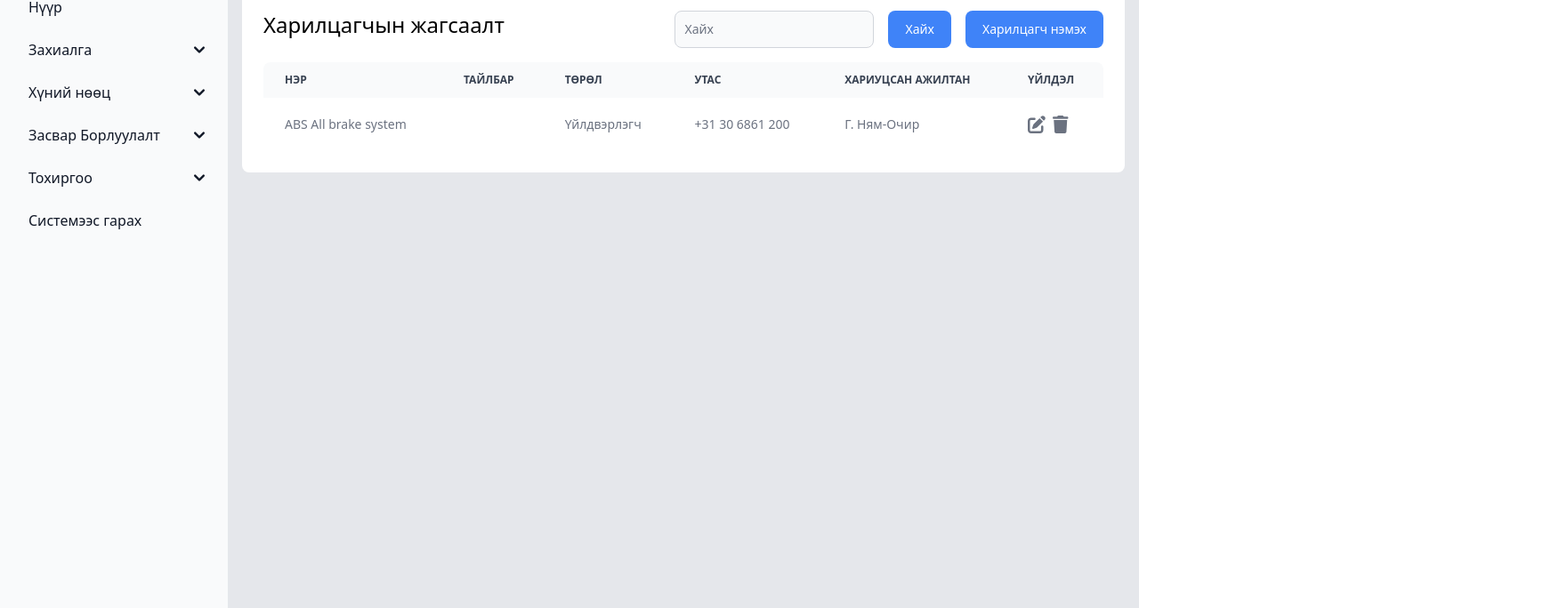
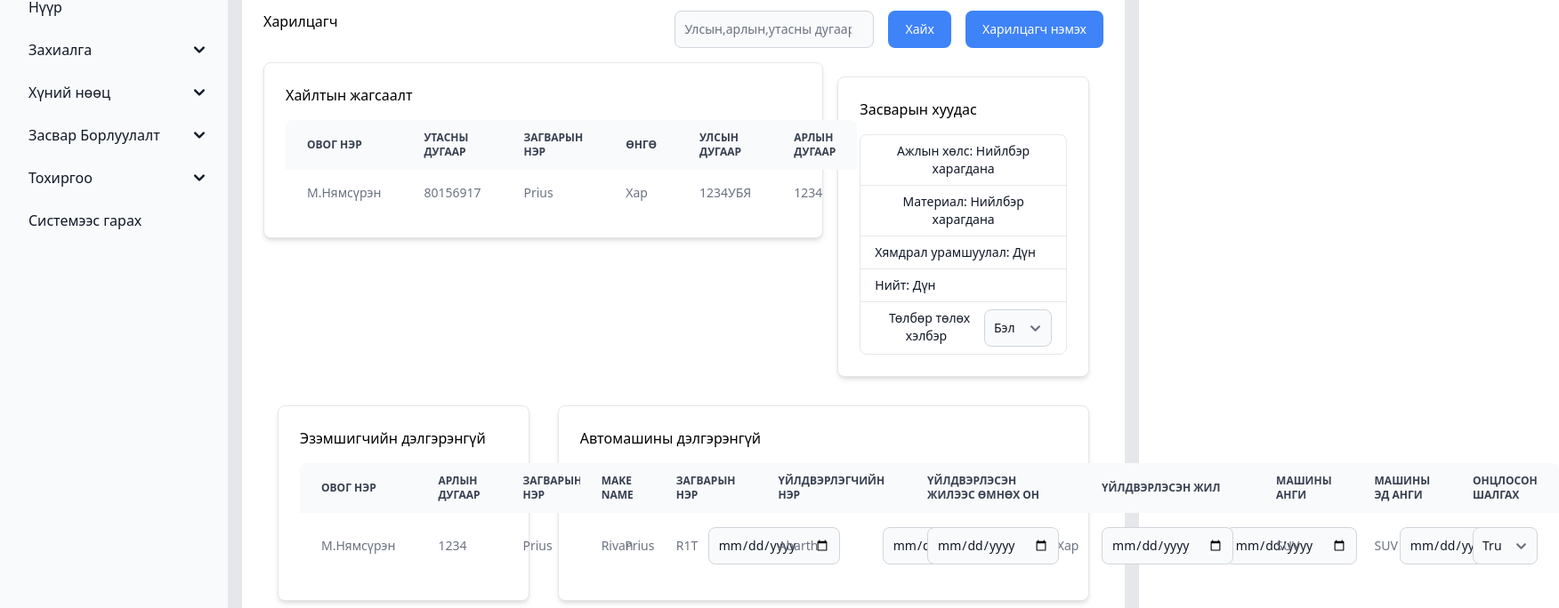
Before and after one commit to Bsodkhuu/systemly_front, a React (Vite) app: page /customer in a window 1280 px wide. Shown: the part 88-772 px from the top of the page at 89% size, 1752 px wide, since content can reach past the window. Built offline with nearby package versions, Linux system fonts and the light colour scheme.

Commit message:
employee

```diff
--- a/src/main.jsx
+++ b/src/main.jsx
@@ -21,6 +21,7 @@ import Spare from "./pages/Customer/Spare";
 import Settings from "./pages/Settings";
 import Price from "./pages/Settings/Price";
 import Naryd from "./pages/Human/Naryd";
+import EmployeeHistory from "./pages/Human/Employee_history";
 const router = createBrowserRouter([
   {
     path: "/",
@@ -30,6 +31,10 @@ const router = createBrowserRouter([
   {
     path: "/naryd",
     element: <Naryd/>
+  },
+  {
+    path: "/employee_history",
+    element: <EmployeeHistory/>
   },
   {
     path: "/settings",
--- a/src/pages/Customer/index.jsx
+++ b/src/pages/Customer/index.jsx
@@ -1,12 +1,13 @@
 import {
   Button,
-  FileInput,
+  Table,
   Label,
   Modal,
+  Card,
+  TextInput,
   Select,
-  Table,
-  TextInput,
-  Textarea,
+  ListGroup,
+  Dropdown
 } from "flowbite-react";
 import Layout from "../../components/layout";
 import { FontAwesomeIcon } from "@fortawesome/react-fontawesome";
@@ -16,7 +17,7 @@ import { useState } from "react";
 
 const Customer = () => {
   const [showModal, setShowModal] = useState(false);
-
+  const [showSearch, setShowSearch] = useState(false);
   function openModal() {
     setShowModal(true);
   }
@@ -28,6 +29,10 @@ const Customer = () => {
   function createCustomer() {
     // fetch('/api/customer')
     setShowModal(false);
+  }
+  function search() {
+    // fetch('/api/customer')
+    setShowSearch();
   }
 
   return (
@@ -43,7 +48,7 @@ const Customer = () => {
                 </div>
                 <TextInput id="name" />
               </div>
-              <div className="w-1/2">
+              {/* <div className="w-1/2">
                 <div className="mb-2 block">
                   <Label htmlFor="category" value="Yндсэн категори" />
                 </div>
@@ -124,6 +129,7 @@ const Customer = () => {
                 </div>
                 <TextInput id="password" type="password" />
               </div>
+            </div> */}
             </div>
           </form>
         </Modal.Body>
@@ -139,11 +145,10 @@ const Customer = () => {
       <div className="p-4 bg-gray-200 h-screen w-full">
         <div className="bg-white p-6 rounded-lg">
           <div className="flex justify-between mb-4">
-            <h1 className="text-2xl">Харилцагчын жагсаалт</h1>
+          <h4 className="text-1xl">Харилцагч</h4>
             <div className="flex gap-4">
-
-              <TextInput id="search" type="search" placeholder="Хайх" />
-              <Button className="bg-blue-500">
+              <TextInput id="search" type="search" placeholder="Улсын,арлын,утасны дугаараар хайх" />
+              <Button className="bg-blue-500" onClick={search}>
                 Хайх
               </Button>
               <Button className="bg-blue-500" onClick={openModal}>
@@ -151,7 +156,230 @@ const Customer = () => {
               </Button>
             </div>
           </div>
+         <div className="grid grid-cols-3">
+
+         <div className="col-span-2">
+            <div className="w-50">
+              <Card>
+              <h1>Хайлтын жагсаалт</h1>
               <Table>
+                 <Table.Head className="uppercase">
+                 <Table.HeadCell>Овог нэр</Table.HeadCell>
+                 <Table.HeadCell>Утасны дугаар</Table.HeadCell>
+                 <Table.HeadCell>Загварын нэр</Table.HeadCell>
+                 <Table.HeadCell>Өнгө</Table.HeadCell>
+                 <Table.HeadCell>Улсын дугаар</Table.HeadCell>
+                 <Table.HeadCell>Арлын дугаар</Table.HeadCell>
+
+                 </Table.Head>
+                 <Table.Body className="divide-y">
+                  <Table.Row>
+                    <Table.Cell>М.Нямсүрэн</Table.Cell>
+                    <Table.Cell>80156917</Table.Cell>
+                    <Table.Cell>Prius</Table.Cell>
+                    <Table.Cell>Хар</Table.Cell>
+                    <Table.Cell>1234УБЯ</Table.Cell>
+                    <Table.Cell>1234</Table.Cell>
+                  </Table.Row>
+                 </Table.Body>
+              </Table>
+              </Card>
+              </div>
+         </div>
+         <div className="p-4">
+            <div className="w-68">
+            <Card>
+            <h1>Засварын хуудас</h1>
+            <ListGroup>
+              <ListGroup.Item>
+                Ажлын хөлс: Нийлбэр харагдана
+              </ListGroup.Item>
+              <ListGroup.Item>
+                Материал: Нийлбэр харагдана
+              </ListGroup.Item>
+              <ListGroup.Item>
+                Хямдрал урамшуулал: Дүн
+              </ListGroup.Item>
+              <ListGroup.Item>
+                Нийт: Дүн
+              </ListGroup.Item>
+              <ListGroup.Item>
+              Төлбөр төлөх хэлбэр
+               &nbsp;
+              <Select>
+
+                <option value="belen">Бэлэн</option>
+                <option value="cart">Карт</option>
+                <option value="qpay">Qpay</option>
+              </Select>
+              </ListGroup.Item>
+
+            </ListGroup>
+            </Card>
+            </div>
+          </div>
+
+          <div className="p-4">
+            <div className="w-58">
+              <Card>
+              <h1>Эзэмшигчийн дэлгэрэнгүй</h1>
+              <Table>
+                <Table.Head className="uppercase">
+                  <Table.HeadCell>
+                    Овог Нэр
+                  </Table.HeadCell>
+                  <Table.HeadCell>
+                    Арлын дугаар
+                  </Table.HeadCell>
+                  <Table.HeadCell>
+                      Загварын нэр
+                  </Table.HeadCell>
+                  <Table.HeadCell>
+                    Модел нэр
+                  </Table.HeadCell>
+                  <Table.HeadCell>
+                    Үйлдвэрлэгдсэн он
+                  </Table.HeadCell>
+                  <Table.HeadCell>
+                    Импортлогдсон он
+                  </Table.HeadCell>
+                  <Table.HeadCell>
+                    Өнгө
+                  </Table.HeadCell>
+                  <Table.HeadCell>
+                    Улсын дугаар
+                  </Table.HeadCell>
+                  <Table.HeadCell>
+                    Бүртгэгдсэн он
+                  </Table.HeadCell>
+                  <Table.HeadCell>
+                    Гишүүнд бүртгэгдсэн он сар
+                  </Table.HeadCell>
+                </Table.Head>
+                <Table.Body className="divide-y">
+                <Table.Row>
+                  <Table.Cell>М.Нямсүрэн</Table.Cell>
+                  <Table.Cell>1234</Table.Cell>
+                  <Table.Cell>Prius</Table.Cell>
+                  <Table.Cell>Prius</Table.Cell>
+                  <Table.Cell>
+                    <TextInput type="date" id="date"/>
+                  </Table.Cell>
+                  <Table.Cell>
+                    <TextInput type="date" id="date"/>
+                  </Table.Cell>
+                  <Table.Cell>Хар</Table.Cell>
+                  <Table.Cell>1234УБЯ</Table.Cell>
+                  <Table.Cell>
+                    <TextInput type="date" id="date"/>
+                  </Table.Cell>
+                  <Table.Cell>
+                    <TextInput type="date" id="date"/>
+                  </Table.Cell>
+                </Table.Row>
+                </Table.Body>
+              </Table>
+              </Card>
+         </div>
+         </div>
+
+
+        <div className="col-span-2">
+        <div className="p-4">
+            <div className="w-68">
+            <Card>
+            <h1>Автомашины дэлгэрэнгүй</h1>
+            <Table>
+              <Table.Head className="uppercase">
+                <Table.HeadCell>
+                  Make name
+                </Table.HeadCell>
+                <Table.HeadCell>
+                  Загварын нэр
+                </Table.HeadCell>
+                <Table.HeadCell>
+                  Үйлдвэрлэгчийн нэр
+                </Table.HeadCell>
+                <Table.HeadCell>
+                  Үйлдвэрлэсэн жилээс өмнөх он
+                </Table.HeadCell>
+                <Table.HeadCell>
+                  Үйлдвэрлэсэн жил
+                </Table.HeadCell>
+                <Table.HeadCell>
+                  Машины анги
+                </Table.HeadCell>
+                <Table.HeadCell>
+                  Машины эд анги
+                </Table.HeadCell>
+                <Table.HeadCell>
+                  Онцлосон шалгах
+                </Table.HeadCell>
+              </Table.Head>
+              <Table.Body>
+                <Table.Row>
+                  <Table.Cell>Rivan</Table.Cell>
+                  <Table.Cell>R1T</Table.Cell>
+                  <Table.Cell>Abarth</Table.Cell>
+                  <Table.Cell>
+                    <TextInput type="date" />
+                  </Table.Cell>
+                  <Table.Cell>
+                    <TextInput type="date" />
+                  </Table.Cell>
+                  <Table.Cell>SUV</Table.Cell>
+                  <Table.Cell>SUV</Table.Cell>
+                  <Table.Cell>
+                   <Select>
+                    <option value="true">True</option>
+                    <option value="false">False</option>
+                   </Select>
+                  </Table.Cell>
+                </Table.Row>
+              </Table.Body>
+            </Table>
+            </Card>
+            </div>
+         </div>
+        </div>
+        <div className="col-span-2">
+
+            <div className="w-68">
+            <Card>
+            <h1>Үйлчилгээний дэлгэрэнгүй</h1>
+            <Table>
+              <Table.Head className="uppercase">
+                <Table.HeadCell>Items</Table.HeadCell>
+                <Table.HeadCell>Тоо ширхэг</Table.HeadCell>
+                <Table.HeadCell>Нэгжийн үнэ</Table.HeadCell>
+
+                <Table.HeadCell>Нийт үнэ</Table.HeadCell>
+              </Table.Head>
+              <Table.Body>
+                <Table.Row>
+                  <Table.Cell>11</Table.Cell>
+                  <Table.Cell>1</Table.Cell>
+                  <Table.Cell>11.0000</Table.Cell>
+                  <Table.Cell>11.0000</Table.Cell>
+                </Table.Row>
+              </Table.Body>
+            </Table>
+            </Card>
+
+         </div>
+        </div>
+
+        </div>
+        </div>
+      </div>
+    </Layout>
+  );
+};
+
+export default Customer;
+
+
+{/* <Table>
 <Table.Head className="uppercase">
   <Table.HeadCell>Нэр</Table.HeadCell>
   <Table.HeadCell>Тайлбар</Table.HeadCell>
@@ -173,11 +401,4 @@ const Customer = () => {
     </Table.Cell>
   </Table.Row>
 </Table.Body>
-          </Table>
-        </div>
-      </div>
-    </Layout>
-  );
-};
-
-export default Customer;
+</Table> */}
--- /dev/null
+++ b/src/pages/Human/Employee_history/index.jsx
@@ -0,0 +1,11 @@
+import Layout from "../../../components/layout";
+
+
+const EmployeeHistory = () => {
+    return (
+        <Layout>
+            <h1>Ажилтны түүх</h1>
+        </Layout>
+    );
+}
+export default EmployeeHistory;
--- a/src/pages/Human/index.jsx
+++ b/src/pages/Human/index.jsx
@@ -3,7 +3,7 @@ import { useState } from "react";
 import { FontAwesomeIcon } from "@fortawesome/react-fontawesome";
 import { faPenToSquare } from "@fortawesome/free-solid-svg-icons";
 import { faTrash } from "@fortawesome/free-solid-svg-icons";
-import { TextInput, Button, Table,  Modal, Label, FileInput} from "flowbite-react";
+import { TextInput, Button, Table, Card, Modal, Label, FileInput} from "flowbite-react";
 const Human = () => {
     const [showModal, setShowModal] = useState(false);
 
@@ -99,7 +99,7 @@ const Human = () => {
       <div className="p-4 bg-gray-200 h-screen w-full">
         <div className="bg-white p-6 rounded-lg">
           <div className="flex justify-between mb-4">
-          <h4 className="text-1xl">Ажилтны жагсаалт
+          <h4 className="text-1xl">Ажилтан
          </h4>
 
 
@@ -110,35 +110,27 @@ const Human = () => {
               </Button>
             </div>
           </div>
-          <Table>
-                        <Table.Head className="uppercase">
-                        <Table.HeadCell>Ажилтны дугаар</Table.HeadCell>
-                        <Table.HeadCell>Нэр</Table.HeadCell>
-                        <Table.HeadCell>Утасны дугаар</Table.HeadCell>
-                        <Table.HeadCell>Хүйс</Table.HeadCell>
-                        <Table.HeadCell>Хариуцсан үүрэг</Table.HeadCell>
-                        <Table.HeadCell>Мэргэжил</Table.HeadCell>
-                        <Table.HeadCell>Ажилд орсон он сар</Table.HeadCell>
-                        <Table.HeadCell>Үйлдэл</Table.HeadCell>
-                        </Table.Head>
-                        <Table.Body className="divide-y">
-                            <Table.Row>
-                                <Table.Cell>NN-1</Table.Cell>
-                                <Table.Cell>Example</Table.Cell>
-                                <Table.Cell>90909090</Table.Cell>
-                                <Table.Cell>Эм</Table.Cell>
-                                <Table.Cell>full stack developer</Table.Cell>
-                                <Table.Cell>IT</Table.Cell>
-                                <Table.Cell>2023.03.13</Table.Cell>
-                                <Table.Cell className="text-xl space-x-2">
-                  <FontAwesomeIcon icon={faPenToSquare} />
-                  <FontAwesomeIcon icon={faTrash} />
-                </Table.Cell>
-                            </Table.Row>
-                        </Table.Body>
-                    </Table>
+           <div className="grid grid-cols-2">
+           <div className="p-4">
+           <Card>
+           <h5 className="text-1xl">Ажилтны жагсаалт</h5>
+            <div className="flex gap-4">
+              <Button className="bg-blue-500">Идэвхитэй</Button>
+              <a href="/employee_history">
+               <Button className="bg-blue-500">
+                 Түүх
+               </Button>
+               </a>
+            </div>
+            <Table>
+              <Table.Head className="uppercase">
+
+              </Table.Head>
+            </Table>
+           </Card>
+           </div>
+           </div>
           </div>
-
           </div>
         </Layout>
     );
```
Lines whose indentation alone changed are shown as unchanged.
